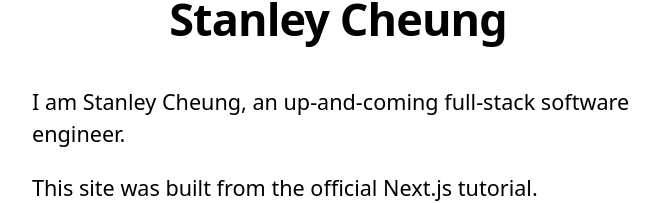
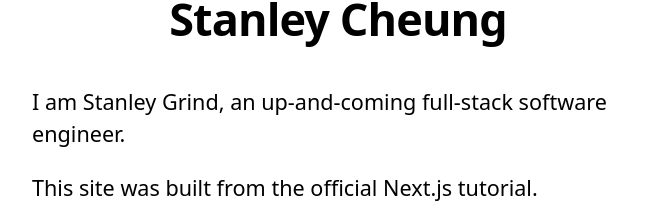
Before and after one commit to cheuyin/nextjs-blog, a Next.js app: page / in a window 1280 px wide. Shown: the part 224-427 px from the top of the page, without its empty margins (302-962 px from the left). Built offline with nearby package versions, Linux system fonts and the light colour scheme.

Commit message:
Changed name for testing purposes

```diff
--- a/pages/index.js
+++ b/pages/index.js
@@ -22,7 +22,7 @@ export default function Home({ allPostsData }) {
 			</Head>
 			<section className={utilStyles.headingMd}>
 				<p>
-					I am Stanley Cheung, an up-and-coming full-stack software engineer.
+					I am Stanley Grind, an up-and-coming full-stack software engineer.
 				</p>
 				<p>This site was built from the official Next.js tutorial.</p>
 			</section>
--- a/pages/posts/[id].js
+++ b/pages/posts/[id].js
@@ -16,7 +16,9 @@ export async function getStaticProps({ params }) {
 export default function Post({ postData }) {
 	return (
 		<Layout>
-			<Head>{postData.title}</Head>
+			<Head>
+				<title>{postData.title}</title>
+			</Head>
 
 			<article>
 				<h1 className={utilStyles.headingX1}>{postData.title}</h1>
```
